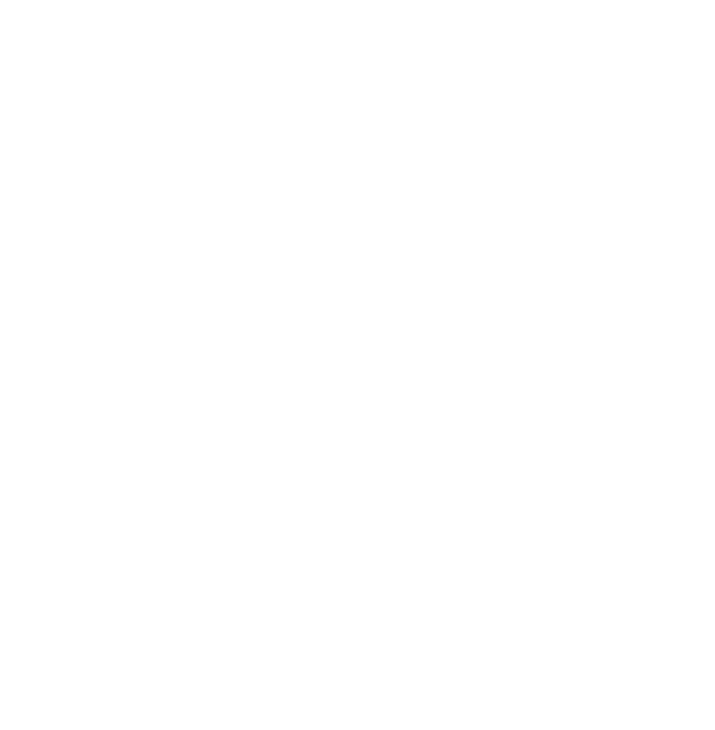
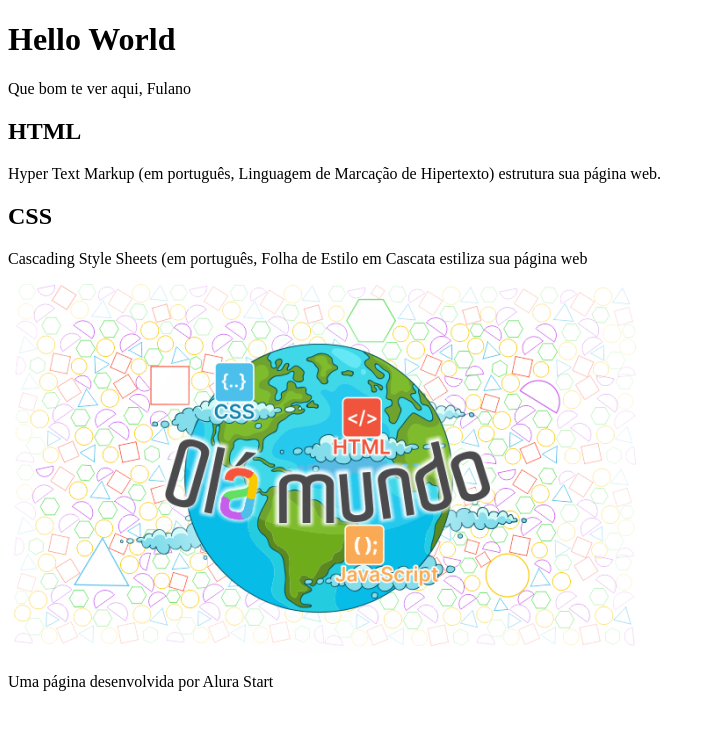
Before and after one commit to AndresaZB/AndresaZB, a plain HTML site: page Index.html in a window 1280 px wide. Shown: the whole page, without its empty margins (0-715 px from the left). Drawn offline with Linux system fonts and the light colour scheme.

Commit message:
Finalizando a parte html

```diff
--- a/Index.html
+++ b/Index.html
@@ -7,6 +7,23 @@
     <title>Hello World</title>
 </head>
 <body>
+    <header>
+<h1>Hello World</h1>
+<p>Que bom te ver aqui, Fulano</p>
+    </header>
+
+    <section>
+        <h2>HTML</h2>
+        <p>Hyper Text Markup (em português, Linguagem de Marcação de Hipertexto) estrutura sua página web.</p>
+
+        <h2>CSS</h2>
+        <p>Cascading Style Sheets (em português, Folha de Estilo em Cascata estiliza sua página web</p>
+        <img src="Imagem/Olá Mundo.png" alt="imagens com figuras geométricas ao fundo e uma figura do planeta Terra a frente, com a inscrição Olá Mundo em letras coloridas">
+    </section>
+
+    <footer>
+        <p>Uma página desenvolvida por Alura Start</p>
+    </footer>
 
 </body>
 </html>
```
Also changed, not shown: Imagem/Olá Mundo.png (added).
